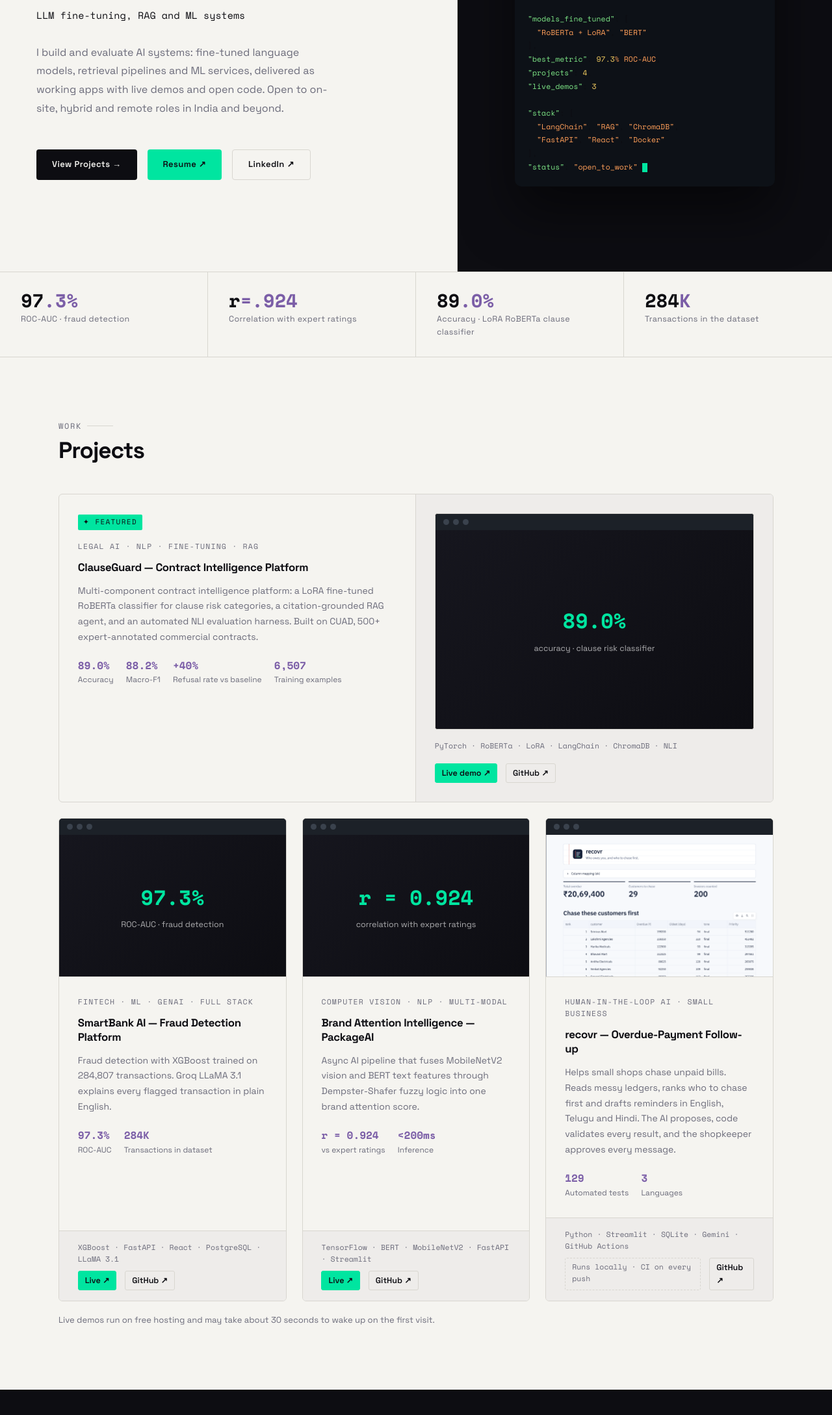
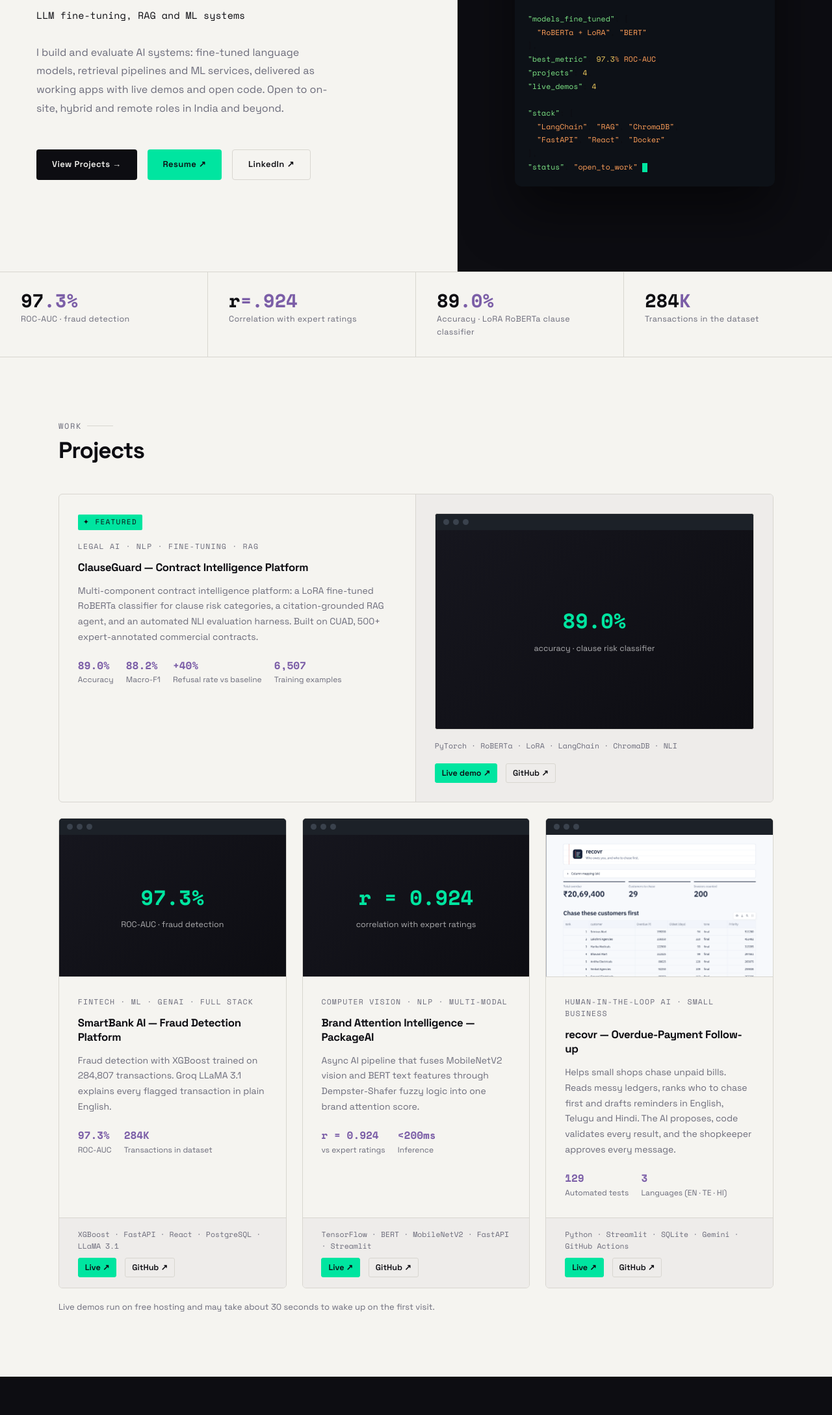
Before and after one commit to sindhusali/sindhusrisali.github.io, a plain HTML site: page index.html in a window 1280 px wide. Shown: the part 382-2560 px from the top of the page at 65% size. Drawn offline with nearby package versions, Linux system fonts and the light colour scheme; files whose address does not match are found by name.

Commit message:
Add files via upload
Add recovr live demo

```diff
--- a/index.html
+++ b/index.html
@@ -689,7 +689,7 @@ footer {
         ],<br>
         <span class="t-key">"best_metric"</span>: <span class="t-num">97.3</span><span class="t-str">% ROC-AUC</span>,<br>
         <span class="t-key">"projects"</span>: <span class="t-num">4</span>,<br>
-        <span class="t-key">"live_demos"</span>: <span class="t-num">3</span>,<br>
+        <span class="t-key">"live_demos"</span>: <span class="t-num">4</span>,<br>
         <br>
         <span class="t-key">"stack"</span>: [<br>
         &nbsp;&nbsp;<span class="t-str">"LangChain"</span>, <span class="t-str">"RAG"</span>, <span class="t-str">"ChromaDB"</span>,<br>
@@ -712,7 +712,7 @@ footer {
       <span class="t-key">"role"</span>: <span class="t-str">"AI Engineer"</span>,<br>
       <span class="t-key">"education"</span>: <span class="t-str">"B.Tech CSE-AIML · CGPA 8.59"</span>,<br>
       <span class="t-key">"best_metric"</span>: <span class="t-num">97.3</span><span class="t-str">% ROC-AUC</span>,<br>
-      <span class="t-key">"live_demos"</span>: <span class="t-num">3</span>,<br>
+      <span class="t-key">"live_demos"</span>: <span class="t-num">4</span>,<br>
       <span class="t-key">"status"</span>: <span class="t-str">"open_to_work"</span>
     </div>
   </div>
@@ -824,13 +824,13 @@ footer {
           <div class="project-desc">Helps small shops chase unpaid bills. Reads messy ledgers, ranks who to chase first and drafts reminders in English, Telugu and Hindi. The AI proposes, code validates every result, and the shopkeeper approves every message.</div>
           <div class="project-metrics">
             <div class="metric"><div class="metric-val">129</div><div class="metric-label">Automated tests</div></div>
-            <div class="metric"><div class="metric-val">3</div><div class="metric-label">Languages</div></div>
+            <div class="metric"><div class="metric-val">3</div><div class="metric-label">Languages (EN · TE · HI)</div></div>
           </div>
         </div>
         <div class="project-card-bottom">
           <div class="project-stack-mini">Python · Streamlit · SQLite · Gemini · GitHub Actions</div>
           <div class="project-links">
-            <span class="project-tag">Runs locally · CI on every push</span>
+            <a href="https://recovr.streamlit.app/" target="_blank" rel="noopener" class="project-link live">Live ↗</a>
             <a href="https://github.com/sindhusali/recovr" target="_blank" rel="noopener" class="project-link">GitHub ↗</a>
           </div>
         </div>
```
